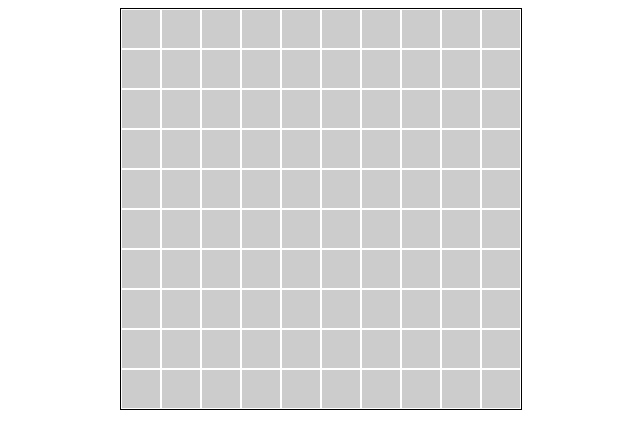
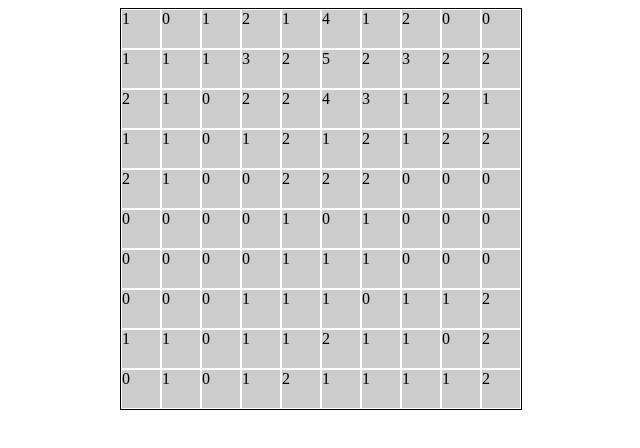
Before and after one commit to SFlaton/pacman, a React app: page / in a window 1280 px wide. Shown: the top 448 px of the page, without its empty margins (319-959 px from the left). Built offline with nearby package versions, Linux system fonts and the light colour scheme; what react-tap-event-plugin would draw is missing.

Commit message:
numbers added

```diff
--- a/src/App.js
+++ b/src/App.js
@@ -49,6 +49,7 @@ class App extends React.Component {
     })
   }
 
+
   getBombIndex(cell) {
     if (this.cellHasBomb(cell)) {
       return this.state.bombs.findIndex(function(bomb) {
@@ -75,22 +76,33 @@ class App extends React.Component {
     });
   }
 
-  countBombs() {
-      for (var i = 0; i < 200; i++ ){
-        if (this.grid[i] === false) {
-          console.log(i);
+  neighbourBombs(key) {
+      let bombsFound = 0
+
+      let coord = [-11, -10, -9, -1, 1, 9, 10, 11]
+      for (let i=0; i < coord.length; i++) {
+        let check = key + coord[i]
+        if (check > -1 ){
+          bombsFound += this.state.bombs.filter(function(bomb){
+            return bomb === check
+          }).length
+
         }
-    }
+      }
+      return bombsFound
   }
+
+
+
 
   render() {
     console.log(this.state);
-    this.countBombs();
+
     return (
       <div>
         <div style={boardStyle}>
           {this.grid.map(function(key) {
-            return(<GridComponent key={key} click={this.cellIsClicked(key)} bomb={this.cellHasBomb(key)} index={key} onClick={this.addBomb.bind(this)}/>);
+            return(<GridComponent key={key} click={this.cellIsClicked(key)} number={this.neighbourBombs(key)} bomb={this.cellHasBomb(key)} index={key} onClick={this.addBomb.bind(this)}/>);
           }.bind(this))}
         </div>
       </div>);
--- a/src/components/GridComponent.js
+++ b/src/components/GridComponent.js
@@ -28,8 +28,9 @@ class GridComponent extends React.Component {
 
   render() {
     let gridStyle = this.getGridStyle();
+
     return (
-      <div style={gridStyle} onClick={this.onClick.bind(this)}></div>
+      <div style={gridStyle} onClick={this.onClick.bind(this)}>{this.props.number}</div>
     )
   }
 }
```
